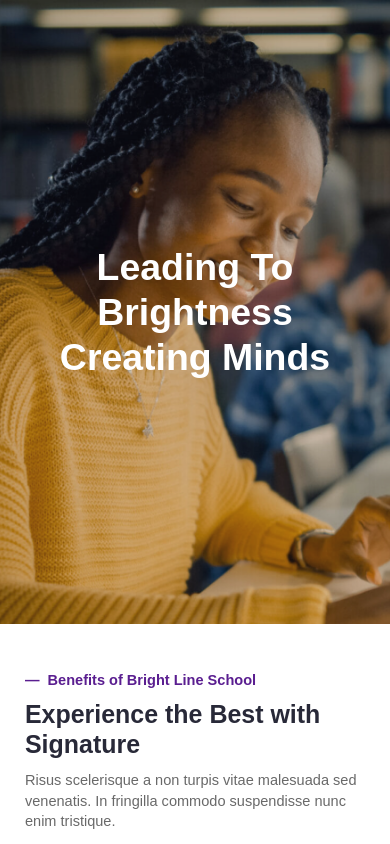
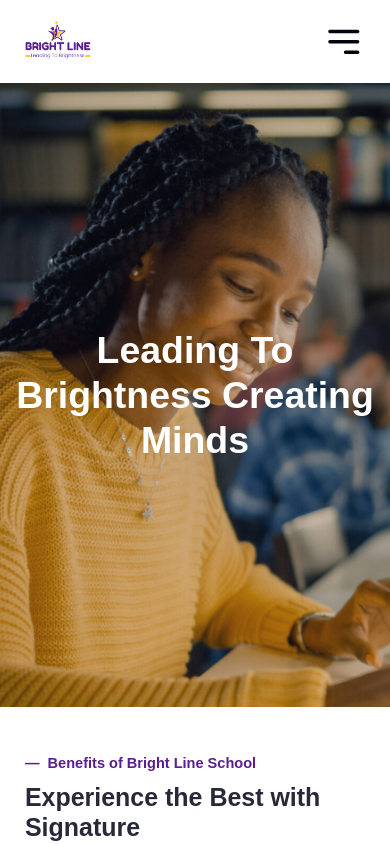
Before and after one commit to lazim-mv/brightLine, a Next.js app: page / in a window 390 px wide. Shown: the top 844 px of the page. Built offline with nearby package versions, Linux system fonts and the light colour scheme.

Commit message:
0.0.3 mobileResponsive

```diff
--- a/src/app/components/Facilities.js
+++ b/src/app/components/Facilities.js
@@ -4,7 +4,13 @@ import { BtnComponent, SectionName, SectionTitle } from "./ButtonComponent";
 import Image from "next/image";
 import ImageCard from "./ImageCard";
 
-const Facilities = ({ content, extraContent, className }) => {
+const Facilities = ({
+  content,
+  extraContent,
+  className,
+  classNametopContainer,
+  classNameMainContainer,
+}) => {
   console.log(extraContent, "facili");
   const cardData = content.imageCard;
   const [currentIndex, setCurrentIndex] = useState(0);
@@ -31,8 +37,8 @@ const Facilities = ({ content, extraContent, className }) => {
 
   return (
     <>
-      <div className="container5" id="container5">
-        <div className="topContainer5">
+      <div className={`${classNameMainContainer} container5`} id="container5">
+        <div className={`${classNametopContainer} topContainer5`}>
           <div>
             <SectionName sectionText={content.sectionName} weight="700" />
             <SectionTitle
--- a/src/app/components/Footer.js
+++ b/src/app/components/Footer.js
@@ -18,11 +18,13 @@ const Footer = () => {
       </div>
       <div className="quickLinks">
         <h3>Quick links</h3>
-        <a href="">About</a>
-        <a href="">Learnings</a>
-        <a href="">Facilities</a>
-        <a href="">School</a>
-        <a href="">Student Space</a>
+        <div>
+          <a href="">About</a>
+          <a href="">Learnings</a>
+          <a href="">Facilities</a>
+          <a href="">School</a>
+          <a href="">Student Space</a>
+        </div>
       </div>
       <div className="footerContactUs">
         <h3>Contact Us</h3>
--- /dev/null
+++ b/src/app/components/MobileHeader.js
@@ -0,0 +1,178 @@
+"use client";
+import Image from "next/image";
+import React, { useState } from "react";
+import { BtnComponent } from "./ButtonComponent";
+import { usePathname } from "next/navigation";
+
+
+function MobileHeader() {
+    const pathname = usePathname();
+
+  const [isMenuOpen, setIsMenuOpen] = useState(false);
+  const [isDropdownOpen, setIsDropdownOpen] = useState(false);
+
+  const toggleMenu = () => {
+    setIsMenuOpen(!isMenuOpen);
+  };
+
+  const toggleDropdown = () => {
+    setIsDropdownOpen(!isDropdownOpen);
+  };
+
+  const menuList = [
+    { text: "Home", href: "/" },
+    { text: "About", href: "/pages/About/" },
+    { text: "Learnings", href: "/pages/About/" },
+    { text: "Facilities", href: "/pages/Services/" },
+    { text: "School", href: "/School" },
+    { text: "Student Space", href: "/Student" },
+    { text: "Events", href: "/Events" },
+    { text: "Blogs ", href: "/pages/Contact/" },
+  ];
+
+  return (
+    <div
+      style={{
+        backgroundColor: "#ffffff",
+        height:"21.333333333333336vw",
+        position: "fixed",
+        top: 0,
+        left: 0,
+        right: 0,
+        zIndex: 100,
+      }}
+      className="mHeader"
+    >
+      <div
+        style={{
+          width: "100%",
+          margin: 0,
+          display: "flex",
+          justifyContent: "space-between",
+          alignItems: "center",
+          height: "100%",
+        }}
+        className="mHeaderContainer"
+      >
+        <a href="/">
+          <div
+            style={{
+              fontSize: "1.25rem",
+              fontWeight: 600,
+              color: "#333",
+              width: "17.057866666666666vw",
+              height: "13.355466666666665vw",
+            }}
+          >
+            <Image
+              src="/logo.png"
+              width={120}
+              height={30}
+              alt="ImageHeader"
+              style={{
+                width: "17.057866666666666vw",
+                height: "13.355466666666665vw",
+              }}
+            />
+          </div>
+        </a>
+        <button
+          aria-label="HamBurgerMenu"
+          onClick={toggleMenu}
+          style={{
+            fontSize: "1rem",
+            color: "#02040e",
+            backgroundColor: "transparent",
+            border: "none",
+            cursor: "pointer",
+            outline: "none",
+          }}
+        >
+          {isMenuOpen ? (
+            <svg
+              xmlns="http://www.w3.org/2000/svg"
+              className="h-9 w-9"
+              fill="#02040E"
+              viewBox="0 0 24 24"
+              stroke="currentColor"
+            >
+              <path
+                strokeLinecap="round"
+                strokeLinejoin="round"
+                strokeWidth="2"
+                d="M6 18L18 6M6 6l12 12"
+              />
+            </svg>
+          ) : (
+            <svg
+              xmlns="http://www.w3.org/2000/svg"
+              className="h-9 w-9"
+              fill="#02040E"
+              viewBox="0 0 24 24"
+              stroke="currentColor"
+            >
+              <path
+                strokeLinecap="round"
+                strokeLinejoin="round"
+                strokeWidth="2"
+                d="M4 6h16M4 12h16m-7 6h7"
+              />
+            </svg>
+          )}
+        </button>
+        <div
+          style={{
+            position: "fixed",
+            top: "4rem",
+            right: 0,
+            width: "95vw",
+            height: "100vh",
+            backgroundColor: "#ffffff",
+            zIndex: 52,
+            display: "flex",
+            flexDirection: "column",
+            alignItems: "flex-end",
+            padding: "24px",
+            gap: "10px",
+            transform: isMenuOpen
+              ? "translate(0px,0px)"
+              : "translate(720px,0px)",
+            transition: "transform 0.8s ease 0s",
+          }}
+        >
+          <div className="hMenu">
+            {menuList.map((item, index) => (
+              <div
+                key={index}
+                className={`visibleWrapperContainer w-Auto ${
+                  pathname !== undefined &&
+                  pathname !== null &&
+                  pathname !== "" &&
+                  pathname === item.href
+                    ? "active"
+                    : ""
+                }`}
+              >
+                <a href={item.href} className="linksWrapper">
+                  <h4 className="listHoverTop whiteSpace">{item.text}</h4>
+                  <h4 className="listHoverBottom whiteSpace">{item.text}</h4>
+                </a>
+              </div>
+            ))}
+          </div>
+          <a href="tel:971 568 352 250">
+            <BtnComponent
+              bg="#5A1E90"
+              color="#ffffff"
+              width="11.45833333333333vw"
+              buttonText="Contact Now"
+              margin="0 0 0 5.013020833333334vw"
+            />
+          </a>
+        </div>
+      </div>
+    </div>
+  );
+}
+
+export default MobileHeader;
--- a/src/app/globals.css
+++ b/src/app/globals.css
@@ -815,7 +815,7 @@ a {
 
   .heroTitle{
     line-height: 11.520000000000001vw;
-    width: 87.2vw;
+    width: 95vw;
   }
 
   h2 {
@@ -879,6 +879,7 @@ a {
 
   .heroContianer{
     height: 160vw;
+    margin-top: 21.333333333333336vw;
   }
 
   .heroContianer img{
@@ -900,11 +901,12 @@ a {
 
   .benefitBottomBox{
     margin-top: 6.666666666666667vw;
-    gap: 4vw;
+    gap: 5.333333333333334vw;
   }
 
   .cardContainer{
     width: 41.6vw;
+    width: 40.5vw;
     height: 45.86666666666667vw;
     gap: 0;
   }
@@ -991,14 +993,17 @@ a {
   .container5{
     margin-top: var(--mobileContainerMarginTop);
     padding: var(--mobileBackgroundContainerPadding);
-    padding-top: 41.6vw;
   }
 
   .container5 .carouselWrapper{
     margin-top: 0;
   }
 
-  .container5 .topContainer5{
+  .mainContainer7{
+    padding-top: 41.6vw;
+  }
+
+  .container5 .topContainer7{
     display: none;
   }
 
@@ -1176,7 +1181,16 @@ a {
 
   .footer .quickLinks{
     height: 29.86666666666667vw;
+  }
+
+  .footer .quickLinks div{
+    display: flex;
     flex-wrap: wrap;
+    height: 21.333333333333336vw;
+  }
+
+  .footer .quickLinks a{
+    width: 21.333333333333336vw;
   }
 
   .footer h3{
@@ -1238,4 +1252,30 @@ a {
     height: 1px;
   }
 
+
+  .mHeader{
+    display: flex;
+    padding: var(--mobileContainerPadding);
+    height: 65px;
+    align-items: center;
+  }
+
+  .fixedmHeadContainer{
+    width: 100%;
+  }
+
+  .mHeader button{
+    width: 10.666666666666668vw;
+    height: 10.666666666666668vw;
+  }
+
+  .hMenu{
+    flex-direction: column;
+    align-items: flex-end;
+  }
+
+  .hMenu h4{
+    font-size: 3.733333333333334vw;
+  }
+
 }
--- a/src/app/layout.js
+++ b/src/app/layout.js
@@ -61,7 +61,7 @@ const nunito = localFont({
 export default function RootLayout({ children }) {
   return (
     <html lang="en">
-      <body className={`${khula.className}${nunito.className}`}>{children}</body>
+      <body className={`${khula.variable}${nunito.variable}`}>{children}</body>
     </html>
   );
 }
--- a/src/app/page.js
+++ b/src/app/page.js
@@ -11,6 +11,7 @@ import { container5Data, container7Data } from "./Contents";
 import Blogs from "./components/Blogs";
 import ContactBanner from "./components/ContactBanner";
 import Footer from "./components/Footer";
+import MobileHeader from "./components/MobileHeader";
 
 export default function Home() {
   return (
@@ -19,15 +20,22 @@ export default function Home() {
         {/* <meta name="viewport" content="width=device-width, initial-scale=1.0" /> */}
       </Head>
       <Header />
+      <MobileHeader />
       <main className="mainContainer">
         <Hero />
         <Benefits />
         <About />
         <Strategies />
-        <Facilities content={container5Data}/>
+        <Facilities content={container5Data} />
         <Banner />
         <StudentSpace />
-        <Facilities content={container7Data}  extraContent={true} className="container7"/>
+        <Facilities
+          content={container7Data}
+          extraContent={true}
+          className="container7"
+          classNametopContainer="topContainer7"
+          classNameMainContainer="mainContainer7"
+        />
         <Blogs />
         <ContactBanner />
         <Footer />
```
